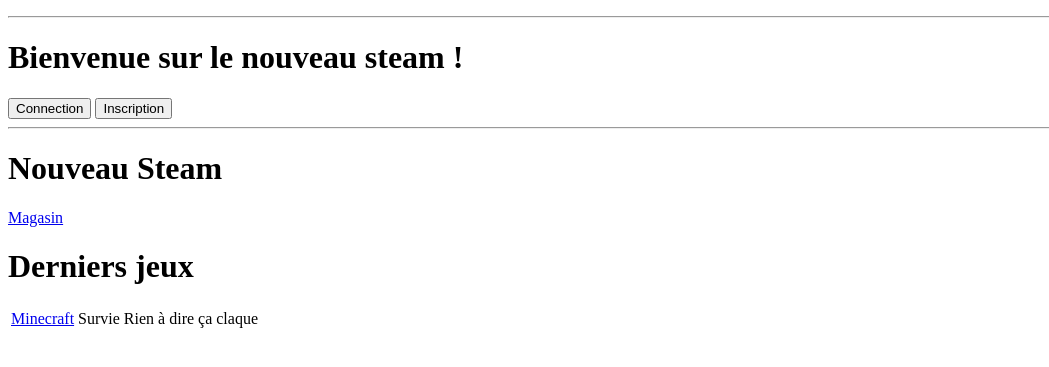
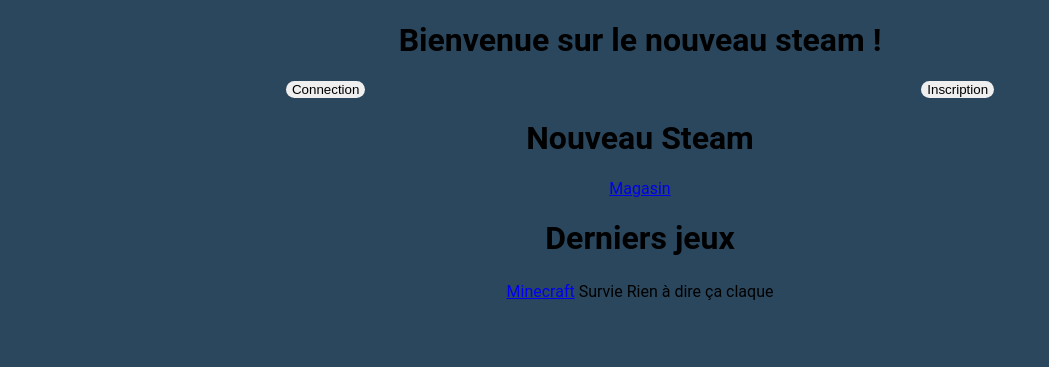
Before and after one commit to Darvasse/NewProjetPhp, a PHP site: page / in a window 1280 px wide. Shown: the top 367 px of the page, without its empty margins (0-1049 px from the left). Run offline with PHP 8.4, Linux system fonts and the light colour scheme; data comes from the database, SQL or seed files in the repository.

Commit message:
Arnaque moldave + CSS

```diff
--- /dev/null
+++ b/CSS/MainPage.css
@@ -0,0 +1,3 @@
+body{
+	background-color:rgba(255, 0, 0,0) ;
+}
--- a/Controller/SteamController.php
+++ b/Controller/SteamController.php
@@ -42,6 +42,9 @@ class SteamController extends ControllerBase
         $games = $this->app->getService('steamModel')->searchByCategory($category);
         $this->render('magasin', ["games" => $games]);
     }
+    public function renderProfile() {
+        $this->render('profile');
+    }
     public function deleteGame()
     {
 
--- /dev/null
+++ b/Public/HeaderCSS.css
@@ -0,0 +1,17 @@
+#Page{
+	text-align: center;
+	width: 80%;
+}
+.Title{
+	display: flex;
+	justify-content: space-around;
+}
+.buttonContainer{
+	display: flex;
+	justify-content: space-around;
+}
+.buttonHeader{
+	border: none;
+	border-radius: 20px ;
+
+}
--- /dev/null
+++ b/Public/MainPage.css
@@ -0,0 +1,9 @@
+body{
+	background-color:#2a475e ;
+	font-family: Roboto;
+	text-align: center;
+}
+table {
+	display: flex;
+	justify-content: center;
+}
--- a/View/MainView.php
+++ b/View/MainView.php
@@ -4,6 +4,7 @@
 <head>
     <meta http-equiv="content-type" content="text/html" charset="utf-8" />
     <title>Nouveau Steam</title>
+    <link rel="stylesheet" type="text/css" href="./MainPage.css">
 </head>
 <?php include "header.php"?>
 <body>
--- a/View/header.php
+++ b/View/header.php
@@ -1,19 +1,20 @@
-<p>
-	<hr/>
+<p id="Page">
+	<link rel="stylesheet" type="text/css" href="./HeaderCSS.css">
 		<h1 class="Title">Bienvenue sur le nouveau steam !</h1>
 		<?php
 		//session_start();
 		if (isset($_SESSION["pseudo"]) && isset($_SESSION["password"])) {
 			echo "Bienvenue " . $_SESSION["pseudo"];
+			echo "<button class=\"buttonHeader\" onclick=\"window.location.href = '/profile'\">Profile</button>";
 		}
 		else {
 			?>
-				<div>
-                	<button onclick="window.location.href = '/connection'">Connection</button>
-                	<button onclick="window.location.href = '/inscription'">Inscription</button>
+				<div class="buttonContainer">
+                	<button class="buttonHeader" onclick="window.location.href = '/connection'">Connection</button>
+                	<button class="buttonHeader" onclick="window.location.href = '/inscription'">Inscription</button>
+
         		</div>
 			<?php
 		}
 		?>
-	<hr/>
 </p>
--- a/View/jeu.php
+++ b/View/jeu.php
@@ -25,6 +25,7 @@
     </tr>
 
     <?php
+    session_start();
         if ($_SESSION['id'] === $params['creatorID'])
         {
             echo "<a href='/delete'><button> Supprimer</button></a>";
--- a/app/Routing.php
+++ b/app/Routing.php
@@ -63,6 +63,10 @@ class Routing
             $Controller = new SteamController($app);
             $Controller->validationInscription();
         });
+        $this->app->get('/profile', function () use ($app){
+            $Controller = new SteamController($app);
+            $Controller->renderProfile();
+        });
 
 
 
```
Also changed, not shown: Public/formCSS.css (added, +50 -0 lines), View/connection.php (+3 -4 lines), View/inscription.php (+4 -3 lines), View/profile.php (added, +18 -0 lines).
